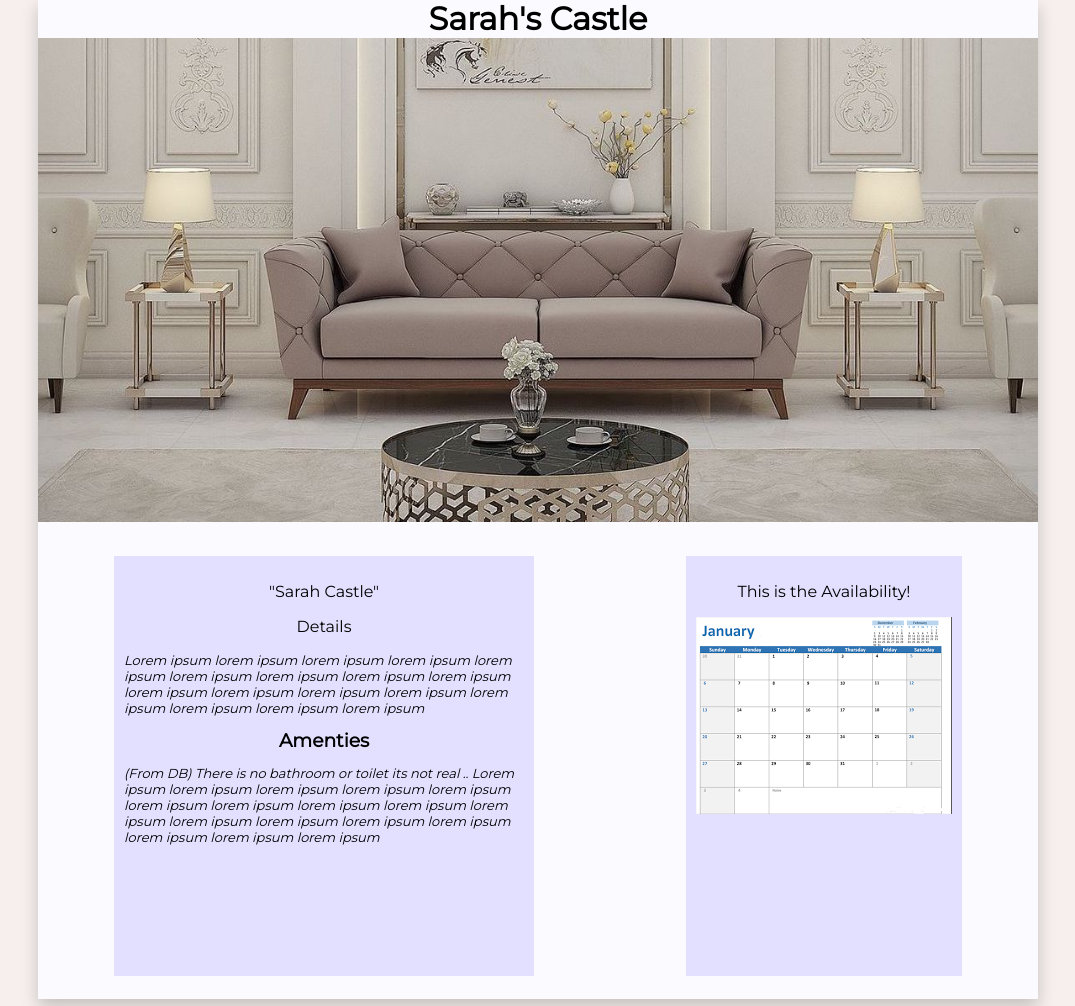
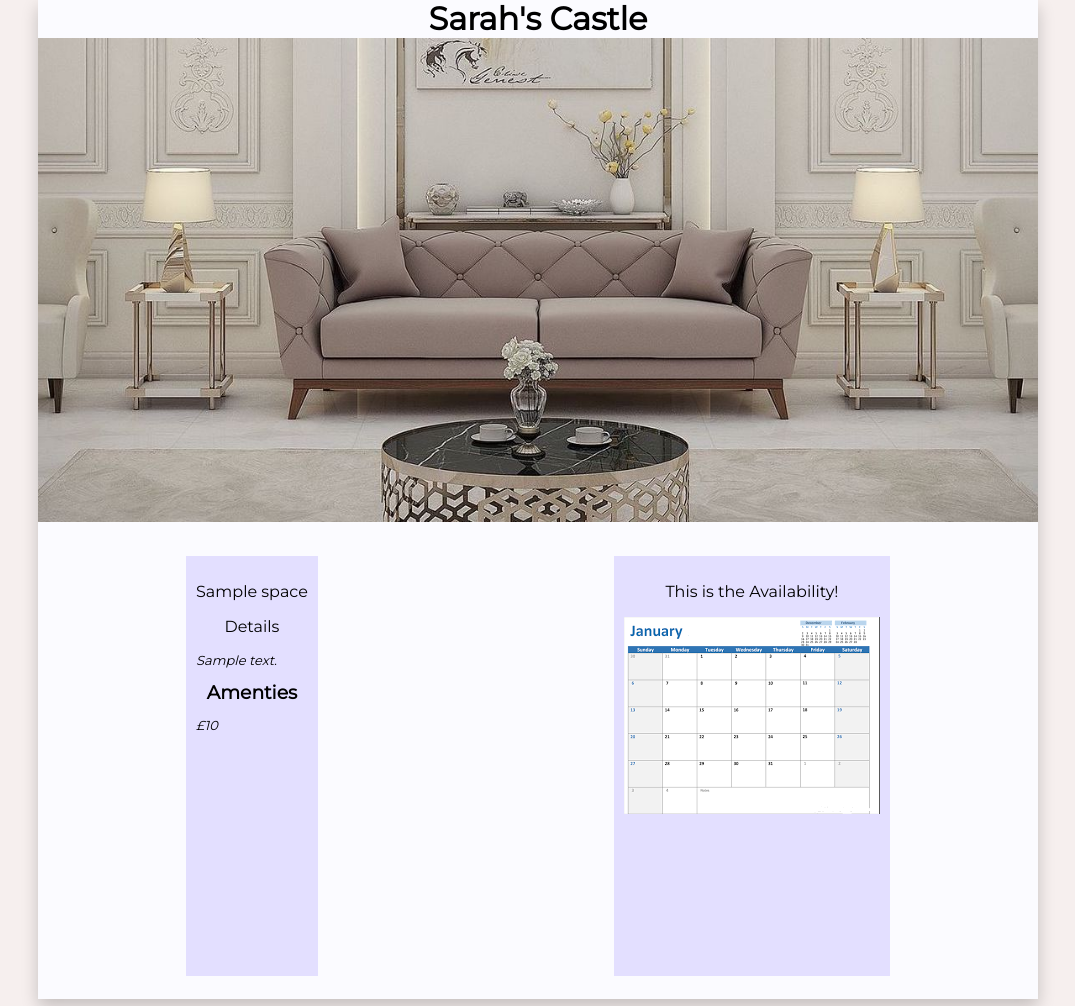
Before and after one commit to robbaile/makersairbnb, a Node server app: template views/details.hbs in a window 1280 px wide. Shown: the part 101-1107 px from the top of the page, without its empty margins (102-1177 px from the left). Run offline with Node 20, Linux system fonts and the light colour scheme; the template is opened without the code that fills it: most values are stand-ins (such as "Sample title", 1, 10 or a date in 2020); some libraries are stand-ins or nearby versions.

Commit message:
view pulls data from server

```diff
--- a/server.js
+++ b/server.js
@@ -120,12 +120,16 @@ app.get("/spaces/:id", (req,res) => {
       return {space, booking};
    })
    .then(data => {
-       res.send(data);
+       res.render("details", {data: data});
    }).catch((err) => err)
 });
 
 app.get("/test", (req, res) => {
   res.render("test");
+});
+
+app.get("/details", (req, res) => {
+  res.render("details");
 });
 
 app.get("/logout", function(req, res) {
--- a/views/details.hbs
+++ b/views/details.hbs
@@ -1,32 +1,22 @@
 <div class = "detailscontainer">
     <h1>Sarah's Castle</h1>
-<img class = "img" src="./images/1.jpg" alt="house image">
+<img class = "img" src="../images/1.jpg" alt="house image">
     <div class="details-flex-container">
         <div class = "contain-all-details">
-            <p>"Sarah Castle"</p>
+            <p>{{data.space.name}}</p>
             <p>Details </p>
             <p class = "details-text">
-            Lorem ipsum lorem ipsum lorem ipsum lorem
-            ipsum lorem ipsum lorem ipsum lorem ipsum lorem ipsum
-            lorem ipsum lorem ipsum lorem ipsum lorem ipsum lorem
-            ipsum lorem ipsum lorem ipsum lorem ipsum lorem ipsum
+              {{data.space.description}}
             </p>
             <h3>Amenties</h3>
             <p class="amenities">
-                (From DB)
-            There is no bathroom
-            or toilet
-            its not real ..
-            Lorem ipsum lorem ipsum lorem ipsum lorem
-            ipsum lorem ipsum lorem ipsum lorem ipsum lorem ipsum
-            lorem ipsum lorem ipsum lorem ipsum lorem ipsum lorem
-            ipsum lorem ipsum lorem ipsum lorem ipsum lorem ipsum
+              £{{data.space.cost}}
             </p>
         </div>
 
             <div class="avalibility-container" >
                 <p> This is the Availability!</p>
-                <p> <img src="./images/calendar.png" alt="calendar image"></p>
+                <p> <img src="../images/calendar.png" alt="calendar image"></p>
             </div>
     </div>
 
```
